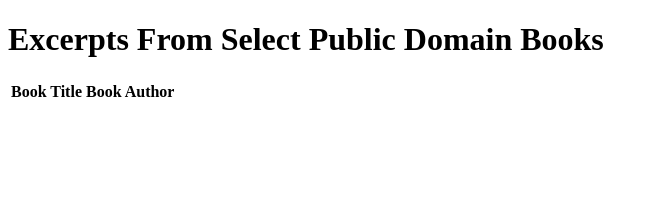
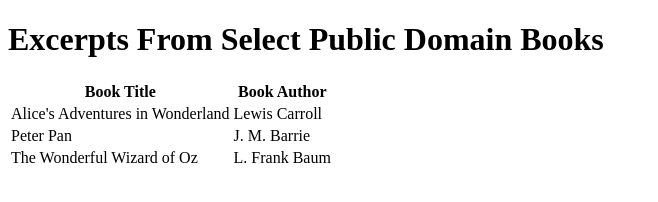
Before and after one commit to AzzamA1/Lab3, a plain HTML site: page index.html in a window 1280 px wide. Shown: the whole page, without its empty margins (0-658 px from the left). Drawn offline with Linux system fonts and the light colour scheme.

Commit message:
Added Table cells

```diff
--- a/index.html
+++ b/index.html
@@ -11,6 +11,18 @@
 	  <th>Book Title</th>
 	  <th>Book Author</th>
 	</tr>
+	<tr>
+	  <td>Alice's Adventures in Wonderland</td>
+	  <td>Lewis Carroll</td>
+	</tr>
+	<tr>
+	  <td>Peter Pan</td>
+	  <td>J. M. Barrie</td>
+	</tr>
+	<tr>
+	  <td>The Wonderful Wizard of Oz</td>
+	  <td>L. Frank Baum</td>
+	</tr>
   </table>
 
 </body>
```
